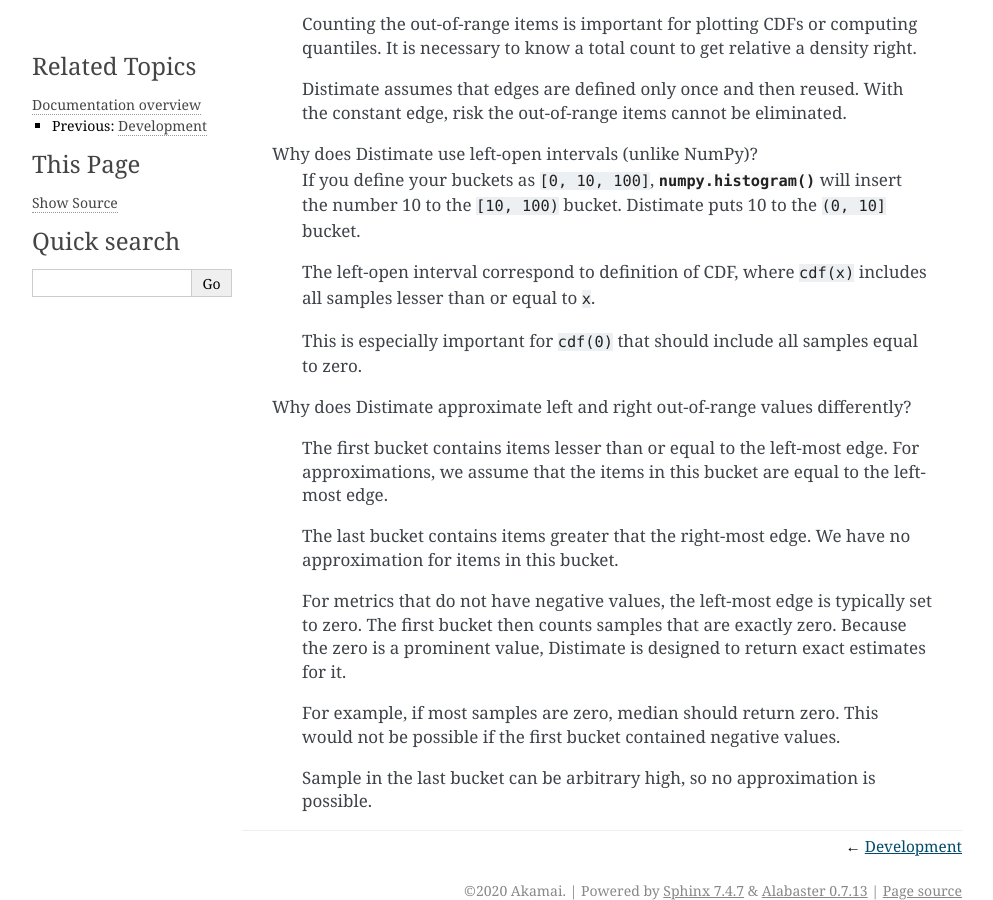
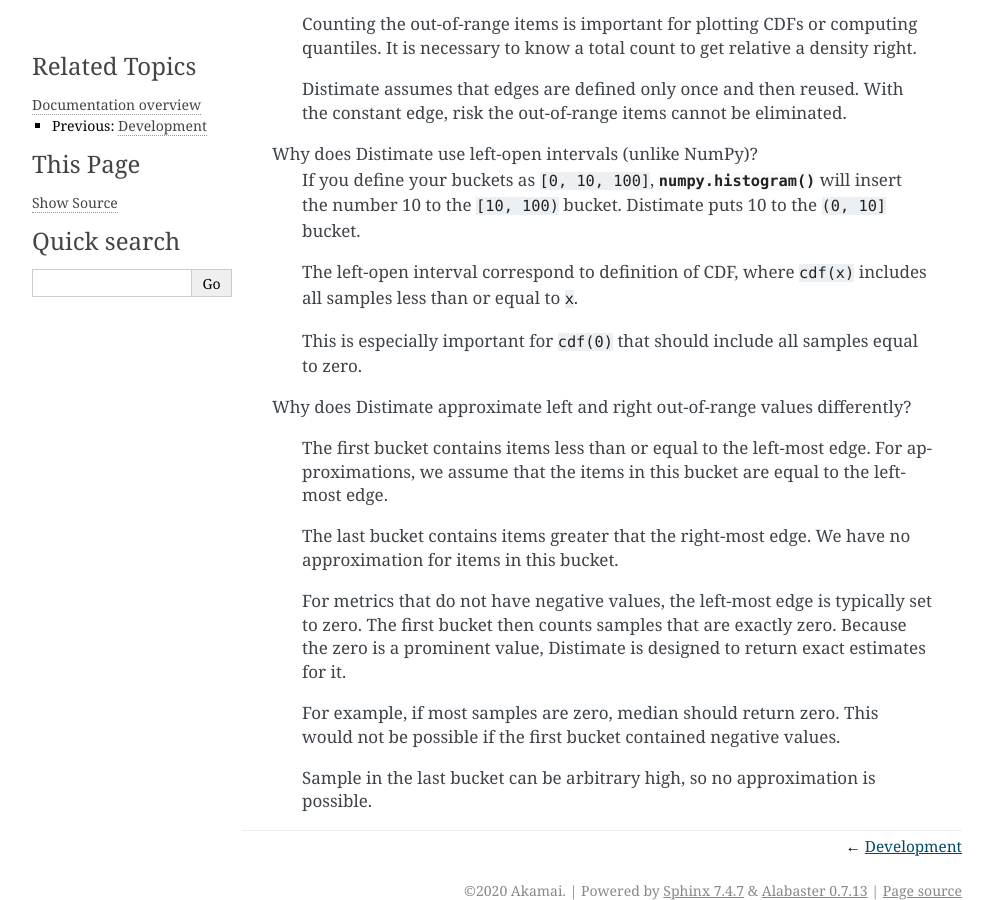
Before and after one commit to akamai/distimate, a Sphinx documentation site: the page built from docs/faq.rst, in a window 1280 px wide and 900 px high, scrolled down 868 px. Shown: the whole window, without its empty margins (148-1141 px from the left). Built offline with Sphinx 7.4.7, drawn with Linux system fonts in a browser that asks for light colours.

Commit message:
Replace "lesser than" by "less than".

```diff
--- a/docs/faq.rst
+++ b/docs/faq.rst
@@ -53,7 +53,7 @@ Why does Distimate use left-open intervals (unlike NumPy)?
     Distimate puts 10 to the ``(0, 10]`` bucket.
 
     The left-open interval correspond to definition of CDF,
-    where ``cdf(x)`` includes all samples lesser than or equal to ``x``.
+    where ``cdf(x)`` includes all samples less than or equal to ``x``.
 
     This is especially important for ``cdf(0)``
     that should include all samples equal to zero.
@@ -61,7 +61,7 @@ Why does Distimate use left-open intervals (unlike NumPy)?
 
 Why does Distimate approximate left and right out-of-range values differently?
 
-    The first bucket contains items lesser than or equal to the left-most edge.
+    The first bucket contains items less than or equal to the left-most edge.
     For approximations, we assume that the items in this bucket are equal to the left-most edge.
 
     The last bucket contains items greater that the right-most edge.
--- a/docs/tutorial.rst
+++ b/docs/tutorial.rst
@@ -157,10 +157,10 @@ It provides methods for updating or combining distributions:
     [1. 3. 0. 0. 0.]
 
 
-- The first histogram bucket counts items lesser than or equal to the left-most edge.
+- The first histogram bucket counts items less than or equal to the left-most edge.
 - The inner buckets count items between two edges.
   Intervals are left-open, the inner buckets count items
-  greater than their left edge and lesser than or equal to their right edge.
+  greater than their left edge and less than or equal to their right edge.
 - The last bucket counts items greater than the right-most edge.
 
 .. note::
```
Also changed, not shown: 1 other file.
